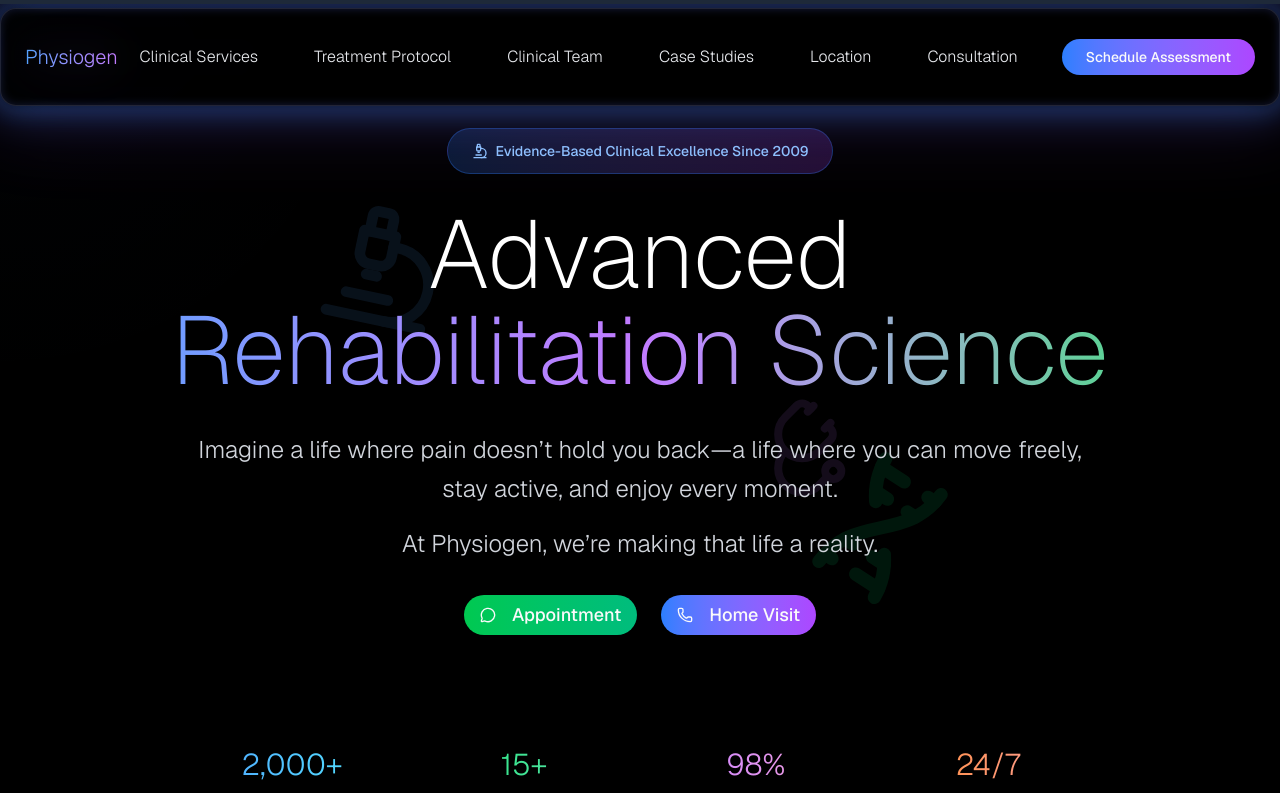
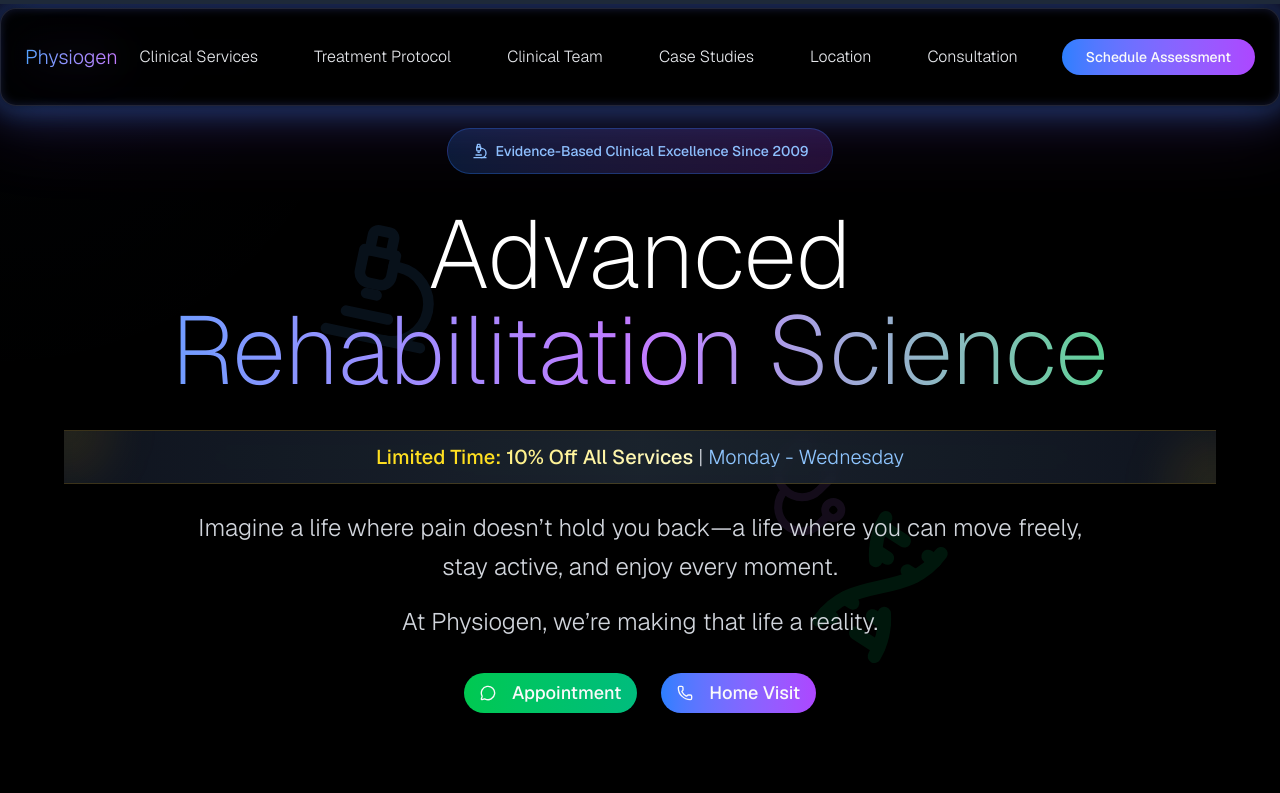
Before and after one commit to juwajpeg/physiogendark, a Next.js app: page / in a window 1280 px wide. Shown: the top 793 px of the page. Built offline with nearby package versions, Linux system fonts and the light colour scheme.

Commit message:
Update team info, add promotional content, remove notification banner and modal

```diff
--- a/src/app/globals.css
+++ b/src/app/globals.css
@@ -156,3 +156,55 @@
     -webkit-tap-highlight-color: transparent;
   }
 }
+
+/* Custom animation for promotion card */
+@keyframes pulse-subtle {
+  0%, 100% {
+    opacity: 1;
+    transform: scale(1);
+    box-shadow: 0 0 0 rgba(59, 130, 246, 0.5);
+  }
+  50% {
+    opacity: 0.97;
+    transform: scale(1.02);
+    box-shadow: 0 0 20px rgba(59, 130, 246, 0.7);
+  }
+}
+
+.animate-pulse-subtle {
+  animation: pulse-subtle 4s ease-in-out infinite;
+}
+
+/* Custom animation for promotion card */
+@keyframes pulse-subtle {
+  0%, 100% {
+    opacity: 1;
+    transform: scale(1);
+    box-shadow: 0 0 0 rgba(59, 130, 246, 0.5);
+  }
+  50% {
+    opacity: 0.97;
+    transform: scale(1.02);
+    box-shadow: 0 0 20px rgba(59, 130, 246, 0.7);
+  }
+}
+
+.animate-pulse-subtle {
+  animation: pulse-subtle 4s ease-in-out infinite;
+}
+
+/* Modal appear animation */
+@keyframes modalAppear {
+  0% {
+    opacity: 0;
+    transform: scale(0.9);
+  }
+  100% {
+    opacity: 1;
+    transform: scale(1);
+  }
+}
+
+.animate-modal-appear {
+  animation: modalAppear 0.5s ease-out forwards;
+}
--- a/src/app/page.tsx
+++ b/src/app/page.tsx
@@ -316,10 +316,10 @@ export default function PhysiogenFit() {
 
   const clinicalTeam = [
     {
-      name: "Dr. Sarah Chen, DPT, PhD",
-      role: "Director of Clinical Services",
-      specialty: "Orthopedic Manual Therapy & Sports Medicine",
-      credentials: "Board-Certified Orthopedic Clinical Specialist",
+      name: "Dr. Taseen Mansoor",
+      role: "Neuro Rehabilitation Specialist",
+      specialty: "Neurological Conditions | Lower Back Specialist | Hijama",
+      credentials: "Chiropractic Techniques & KT Taping Expert",
       gradient: "from-blue-500 to-purple-500",
     },
     {
@@ -663,6 +663,29 @@ export default function PhysiogenFit() {
                   </span>
                 </h1>
 
+                {/* Promotional Banner */}
+                <div
+                  className="mt-8 mb-6 py-3 px-6 bg-gradient-to-r from-gray-900/80 via-gray-800/80 to-gray-900/80 backdrop-blur-sm border-y border-yellow-500/20 relative overflow-hidden group transition-all duration-500 hover:border-yellow-500/40"
+                  style={{ transform: `translateY(${scrollY * 0.04}px)` }}
+                >
+                  {/* Background glow elements */}
+                  <div className="absolute -inset-1 bg-gradient-to-r from-yellow-500/5 via-yellow-300/5 to-yellow-500/5 blur-xl opacity-30 group-hover:opacity-50 transition-opacity duration-1000"></div>
+                  <div className="absolute -right-12 -bottom-12 w-24 h-24 bg-yellow-500/10 rounded-full blur-xl"></div>
+                  <div className="absolute -left-12 -top-12 w-24 h-24 bg-yellow-500/10 rounded-full blur-xl"></div>
+
+                  {/* Promotional message */}
+                  <div className="relative z-10 flex items-center justify-center">
+                    <span className="text-base sm:text-lg md:text-xl font-light text-center">
+                      <span className="text-yellow-300 font-medium">Limited Time:</span>{" "}
+                      <span className="bg-gradient-to-r from-yellow-200 to-yellow-100 bg-clip-text text-transparent font-medium">
+                        10% Off All Services
+                      </span>{" "}
+                      <span className="text-gray-300">|</span>{" "}
+                      <span className="text-blue-300">Monday - Wednesday</span>
+                    </span>
+                  </div>
+                </div>
+
                 <div
                   className="text-xl sm:text-2xl text-gray-300 max-w-4xl mx-auto font-light leading-relaxed transition-all duration-1000 ease-out delay-300 space-y-4"
                   style={{ transform: `translateY(${scrollY * 0.02}px)` }}
@@ -761,6 +784,47 @@ export default function PhysiogenFit() {
             </div>
 
             <div className="grid md:grid-cols-2 lg:grid-cols-3 gap-8">
+              {/* Promotional Card */}
+              <Card className="group border-0 bg-gradient-to-br from-gray-900/90 via-blue-900/20 to-purple-900/30 backdrop-blur-sm hover:bg-gray-800 transition-all duration-500 hover:scale-105 cursor-pointer overflow-hidden relative shadow-2xl border border-blue-500/30 order-first lg:order-3 animate-pulse-subtle">
+                <div className="absolute top-0 right-0">
+                  <div className="bg-gradient-to-r from-yellow-500 to-yellow-300 text-black font-medium px-4 py-1 text-xs uppercase tracking-wider transform rotate-0 origin-top-right">
+                    Limited Time
+                  </div>
+                </div>
+                <div className="absolute -left-20 -bottom-20 w-40 h-40 bg-blue-400/10 rounded-full blur-3xl" />
+                <div className="absolute -right-20 -top-20 w-40 h-40 bg-purple-400/10 rounded-full blur-3xl" />
+                <CardContent className="p-8 relative z-10">
+                  <div className="space-y-6">
+                    <div className="flex items-center justify-center">
+                      <div className="w-16 h-16 bg-gradient-to-r from-blue-500 to-purple-500 rounded-2xl flex items-center justify-center text-white transition-all duration-300 group-hover:scale-110 group-hover:rotate-6 shadow-lg">
+                        <Calendar className="h-6 w-6" />
+                      </div>
+                    </div>
+
+                    <div className="text-center space-y-4">
+                      <h3 className="text-2xl font-light text-white transition-colors duration-300 group-hover:text-blue-400">
+                        Special Offer
+                      </h3>
+                      <div className="text-3xl font-semibold bg-gradient-to-r from-yellow-300 to-yellow-100 bg-clip-text text-transparent">
+                        10% OFF
+                      </div>
+                      <p className="text-gray-300 font-light leading-relaxed text-sm">
+                        Enjoy a special discount on all our services every Monday, Tuesday, and Wednesday.
+                      </p>
+                    </div>
+
+                    <div className="pt-4">
+                      <a href="tel:03137818887" className="block w-full">
+                        <Button className="w-full bg-gradient-to-r from-blue-600 to-purple-600 hover:from-blue-700 hover:to-purple-700 text-white py-3 rounded-xl transition-all duration-300 group-hover:scale-105 shadow-lg">
+                          <Phone className="mr-2 h-4 w-4" />
+                          Book Your Session
+                        </Button>
+                      </a>
+                    </div>
+                  </div>
+                </CardContent>
+              </Card>
+
               {clinicalServices.map((service, index) => (
                 <Card
                   key={index}
```
Also changed, not shown: public/taseen.svg (added).
